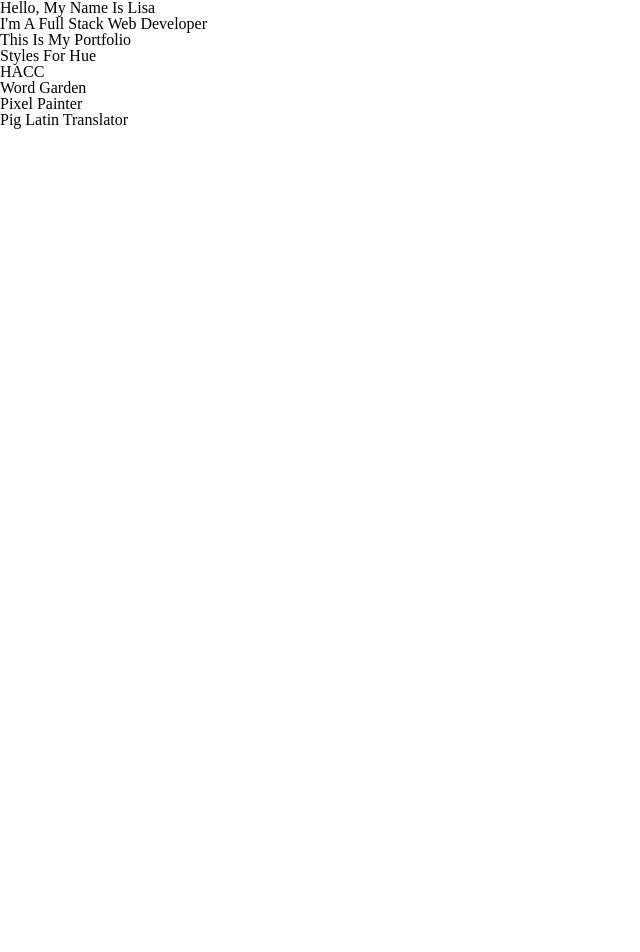
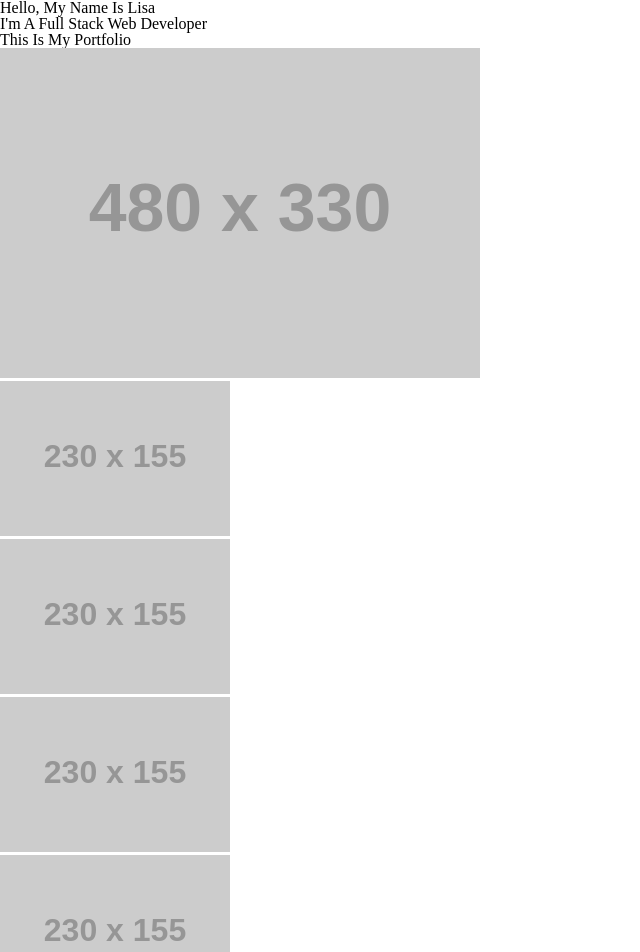
Before and after one commit to herrolisa/herrolisa.github.io, a plain HTML site: page index.html in a window 1280 px wide. Shown: the top 952 px of the page, without its empty margins (0-640 px from the left). Before the commit the page ends 800 px from the top, so only its background shows below. Drawn offline with Linux system fonts and the light colour scheme; placeholder pictures from the web are drawn by us.

Commit message:
use placeholder images temporarily to set up flex box

```diff
--- a/index.html
+++ b/index.html
@@ -13,21 +13,32 @@
   </div>
   <div class="portfolio-container">
     <div class="large-card">
-      <h2>Styles For Hue</h2>
+      <!-- <h2>Styles For Hue</h2> -->
+      <img src="http://placehold.it/480x330">
     </div>
     <div class="large-card mini-cards-container">
       <div class="mini-card">
-        <h2>HACC</h2>
+        <!-- <h2>HACC</h2> -->
+        <img src="http://placehold.it/230x155">
       </div>
       <div class="mini-card">
-        <h2>Word Garden</h2>
+        <!-- <h2>Word Garden</h2> -->
+        <img src="http://placehold.it/230x155">
       </div>
       <div class="mini-card">
-        <h2>Pixel Painter</h2>
+        <!-- <h2>Pixel Painter</h2> -->
+        <img src="http://placehold.it/230x155">
       </div>
       <div class="mini-card">
-        <h2>Pig Latin Translator</h2>
+        <!-- <h2>Pig Latin Translator</h2> -->
+        <img src="http://placehold.it/230x155">
       </div>
+    </div>
+    <div class="large-card">
+      <img src="http://placehold.it/480x330">
+    </div>
+    <div class="large-card">
+      <img src="http://placehold.it/480x330">
     </div>
   </div>
 </body>
```
